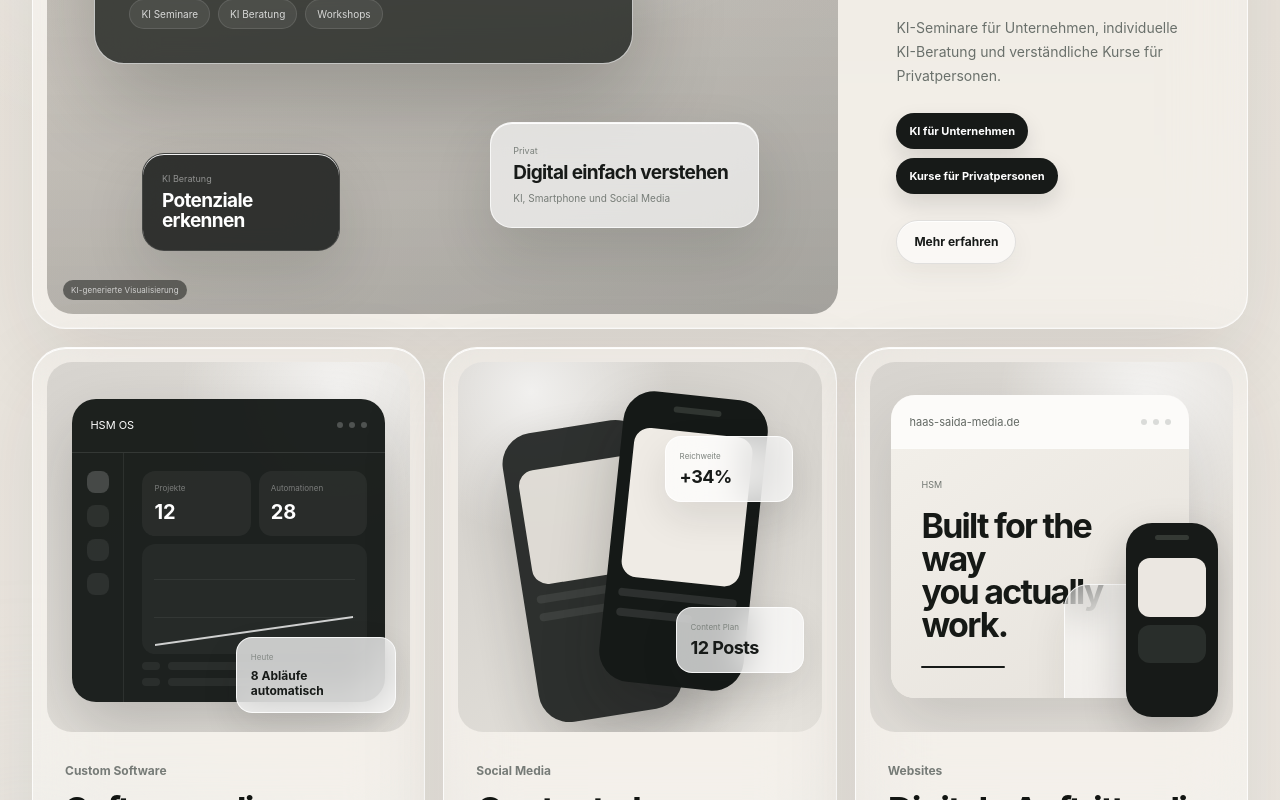
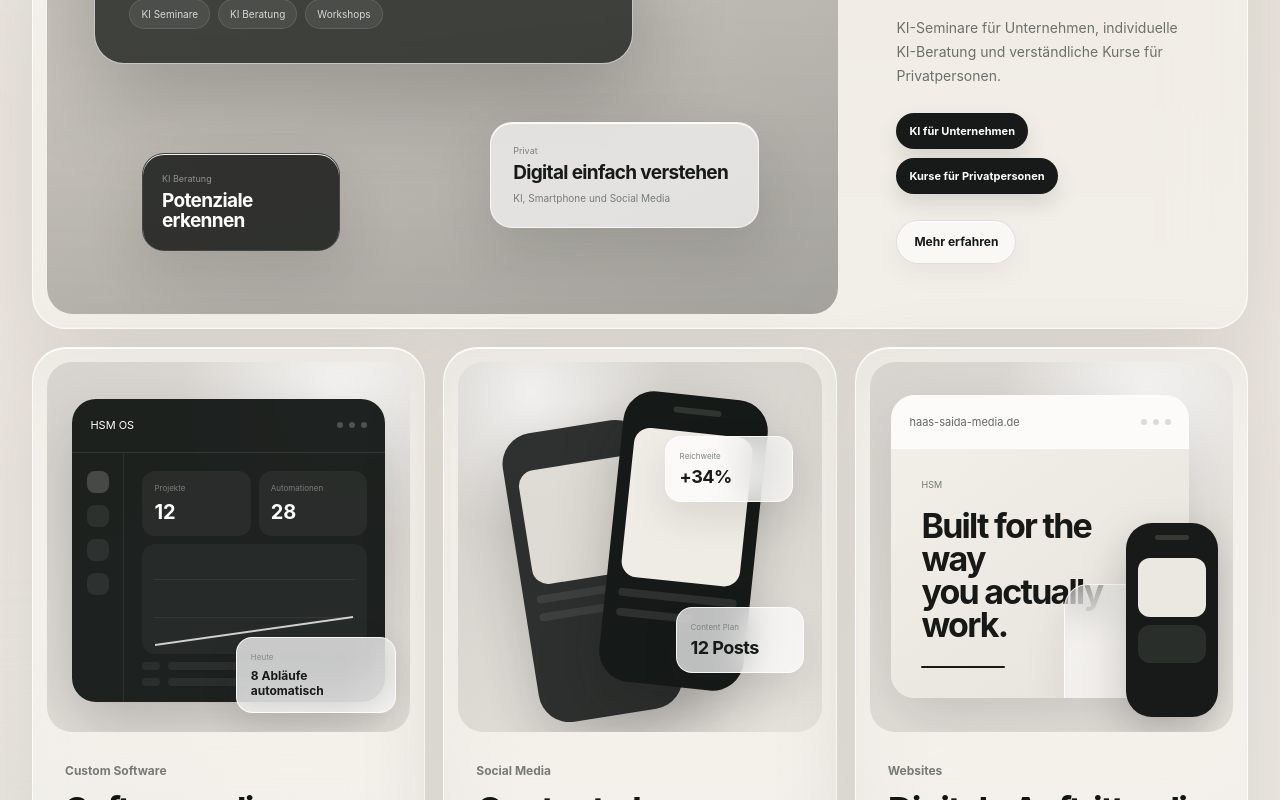
Before and after one commit to Haas040576/hsm-website, a React (Vite) app: page / in a window 1280 px wide. Shown: the part 1684-2484 px from the top of the page. Built offline with nearby package versions, Linux system fonts and the light colour scheme; no server answers.

Commit message:
Remove disclosure from non-AI CSS visual

```diff
--- a/src/main.jsx
+++ b/src/main.jsx
@@ -294,7 +294,6 @@ function ServiceCardArt({ id }) {
           <b>Potenziale erkennen</b>
         </div>
 
-        <span className="ai-disclosure">KI-generierte Visualisierung</span>
       </div>
     );
   }
```
